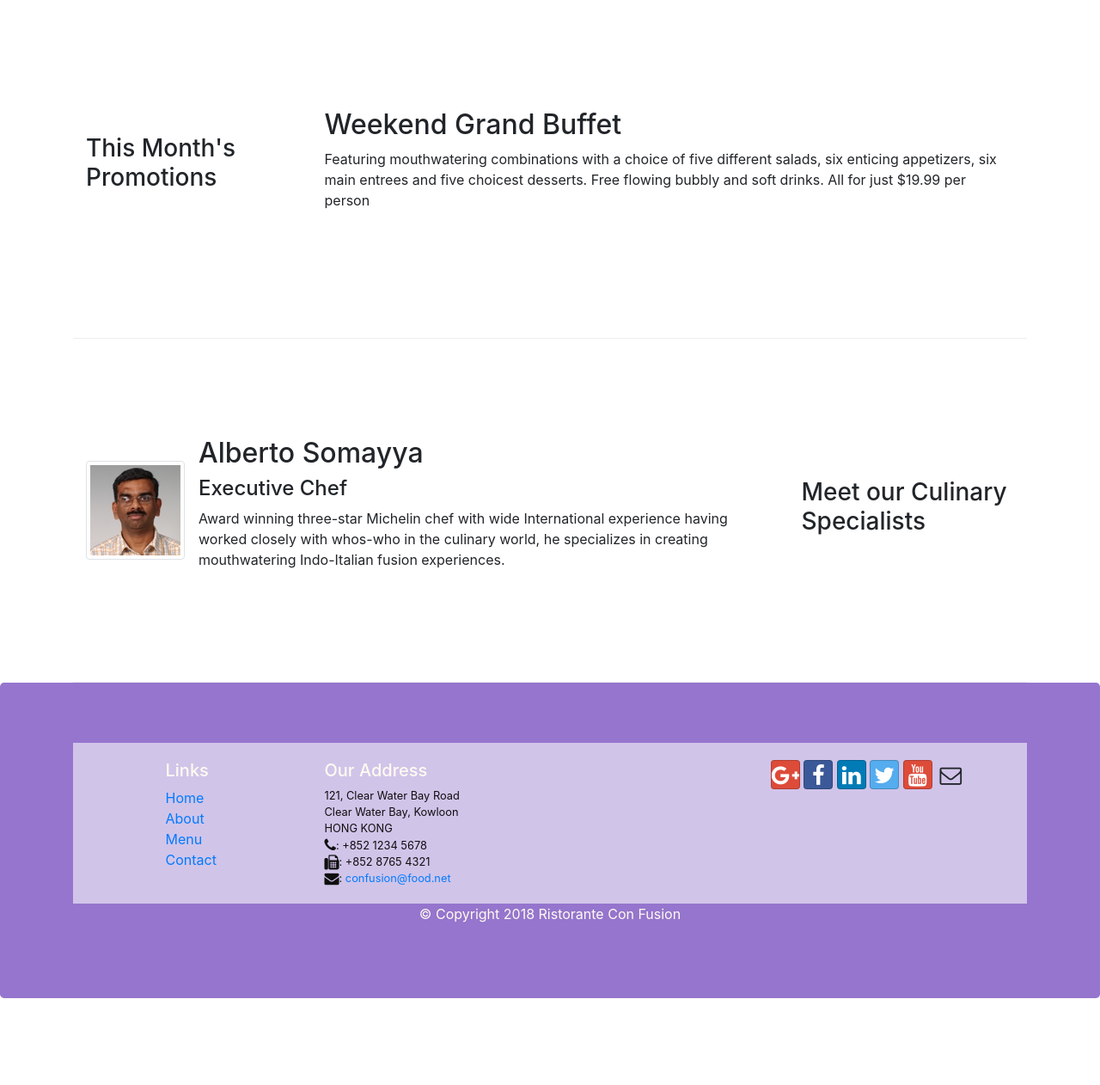
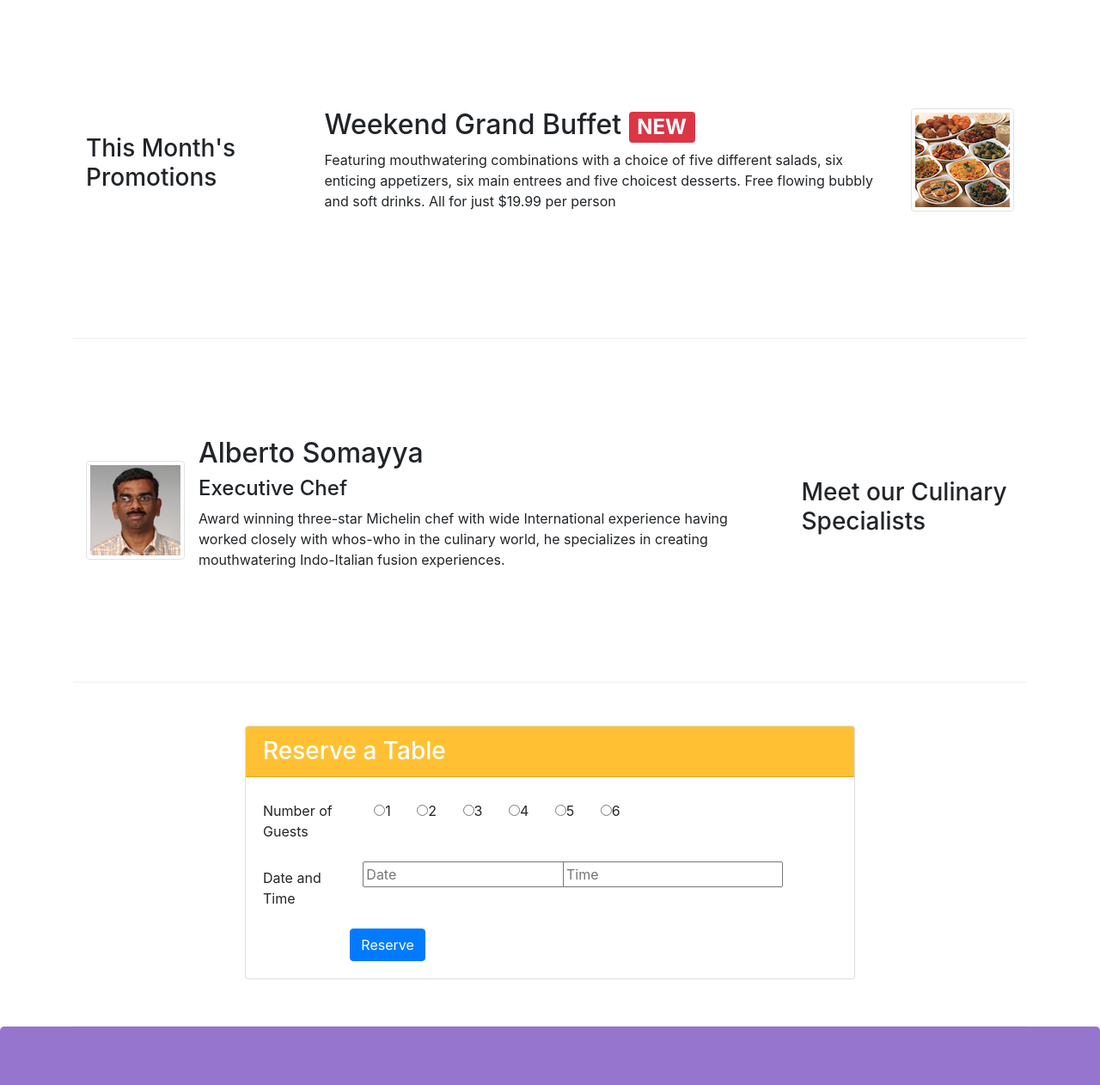
Before and after one commit to manob24/nodejsBasics, a website: page index.html in a window 1280 px wide. Shown: the part 740-2002 px from the top of the page at 86% size. Before the commit the page ends 1901 px from the top, so only its background shows below. Drawn offline with nearby package versions, Linux system fonts and the light colour scheme.

Commit message:
Assignment-2

```diff
--- a/index.html
+++ b/index.html
@@ -43,8 +43,11 @@
                     <h1>Ristorante con Fusion</h1>
                     <p class="d-none d-sm-block">We take inspiration from the World's best cuisines, and create a unique fusion experience. Our lipsmacking creations will tickle your culinary senses!</p>
                 </div>
-                <div class="col-12 col-sm align-self-center">
+                <div class="col-12 col-sm-3 align-self-center">
                         <img src="img/logo.png" class="img-fluid">
+                </div>
+                <div class="col-12 col-sm-3 align-self-center">
+                        <a class="col-12 btn btn-warning" href="#reservetable">Reserve Table</a>
                 </div>
             </div>
         </div>
@@ -76,8 +79,15 @@
                 <h3>This Month's Promotions</h3>
             </div>
             <div class="col col-sm col-md">
-                <h2>Weekend Grand Buffet</h2>
-                <p class="d-none d-sm-block">Featuring mouthwatering combinations with a choice of five different salads, six enticing appetizers, six main entrees and five choicest desserts. Free flowing bubbly and soft drinks. All for just $19.99 per person </p>
+                <div class="media">
+                    <div class="media-body">
+                        <h2 class="mt-0">Weekend Grand Buffet <span class="badge badge-danger"> NEW</span></h2>
+                        <p class="d-none d-sm-block">Featuring mouthwatering combinations with a choice of five different salads, six enticing appetizers, six main entrees and five choicest desserts. Free flowing bubbly and soft drinks. All for just $19.99 per person </p>
+                    </div>
+                    <div class="media-right">
+                        <img class="d-flex ml-3 img-thumbnail align-self-center" src="img/buffet.png" alt="Buffet">
+                    </div>
+                </div>
             </div>
         </div>
 
@@ -95,6 +105,54 @@
                     </div>
                 </div>
              </div>
+        </div>
+        <div class="row row-content justify-content-center" id="reservetable">
+            <div class="col-12 col-sm-8">
+                <div class="card">
+                    <h3 class="card-header" style="background-color: #FFC133 ; color: white;">Reserve a Table</h3>
+                    <div class="card-body">
+                        <form>
+                            <div class="form-group row">
+                                <label class="col-md-2 col-form-label">Number of Guests</label>
+                                <div class="col-md-10">
+                                    <label class="btn">
+                                        <input type="radio" name="guestnumber" value="1">1
+                                    </label>
+                                    <label class="btn">
+                                        <input type="radio" name="guestnumber" value="2">2
+                                    </label>
+                                    <label class="btn">
+                                        <input type="radio" name="guestnumber" value="3">3
+                                    </label>
+                                    <label class="btn">
+                                        <input type="radio" name="guestnumber" value="4">4
+                                    </label>
+                                    <label class="btn">
+                                        <input type="radio" name="guestnumber" value="5">5
+                                    </label>
+                                    <label class="btn">
+                                        <input type="radio" name="guestnumber" value="6">6
+                                    </label>
+                                </div>
+                            </div>
+                            <div class="form-group row">
+                                <label class="col-md-2 col-form-label">Date and Time</label>
+                                <div class="col-12 col-md-4">
+                                    <input type="text" class="" name="date" placeholder="Date">
+                                </div>
+                                <div class="col-12 col-md-4">
+                                    <input type="text" class="" name="time" placeholder="Time">
+                                </div>
+                            </div>
+                            <div class="form-gruop row">
+                                <div class="offset-2">
+                                    <button class="btn btn-primary" type="submit">Reserve</button>
+                                </div>
+                            </div>
+                        </form>
+                    </div>
+                </div>
+            </div>
         </div>
     </div>
 
--- a/package.json
+++ b/package.json
@@ -18,6 +18,6 @@
     "bootstrap-social": "^5.1.1",
     "font-awesome": "^4.7.0",
     "jquery": "^3.5.1",
-    "popper.js": "^1.12.9"
+    "popper.js": "^1.16.1"
   }
 }
```
Also changed, not shown: aboutus.html (+4 -1 lines), 1 other file.
